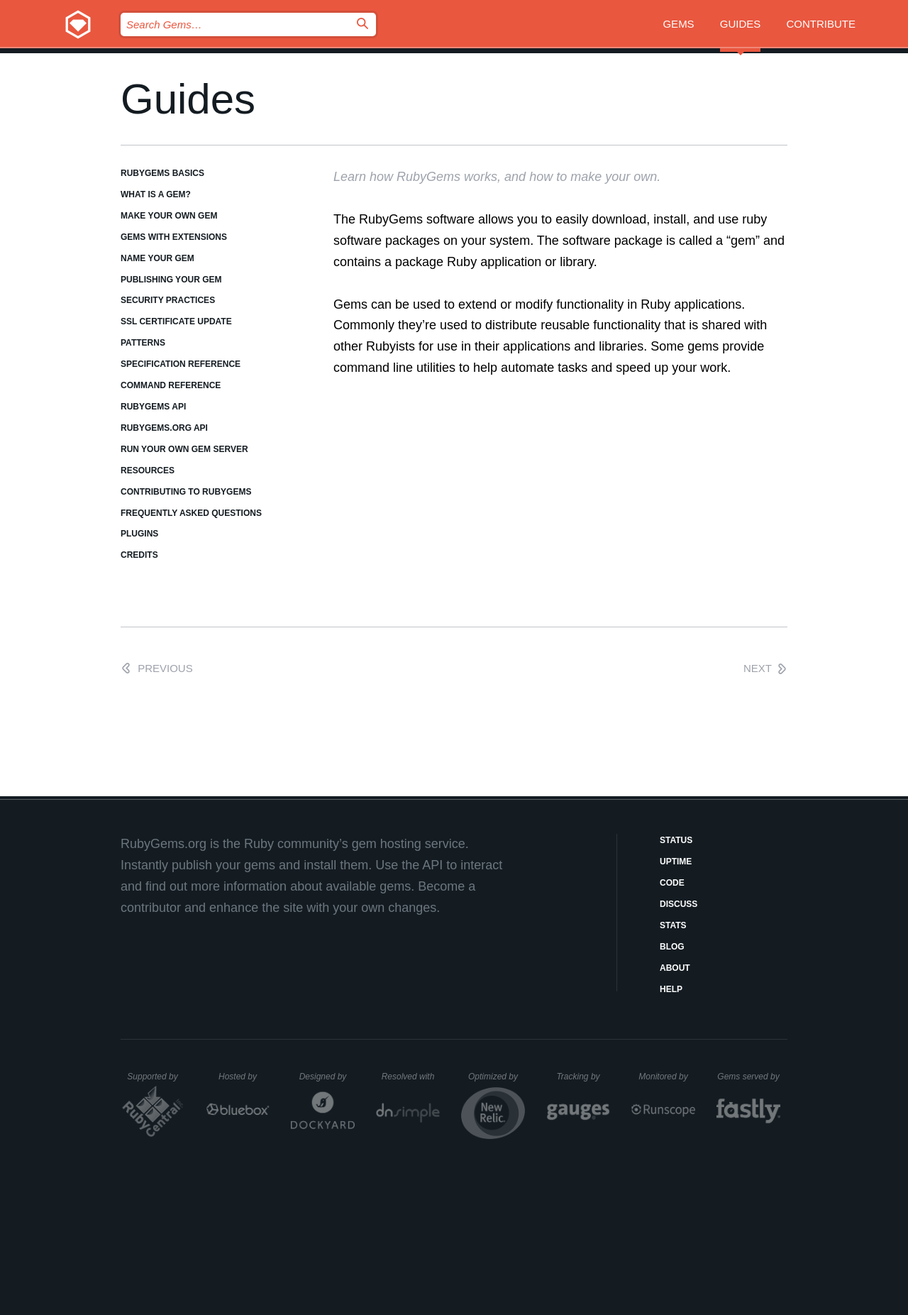
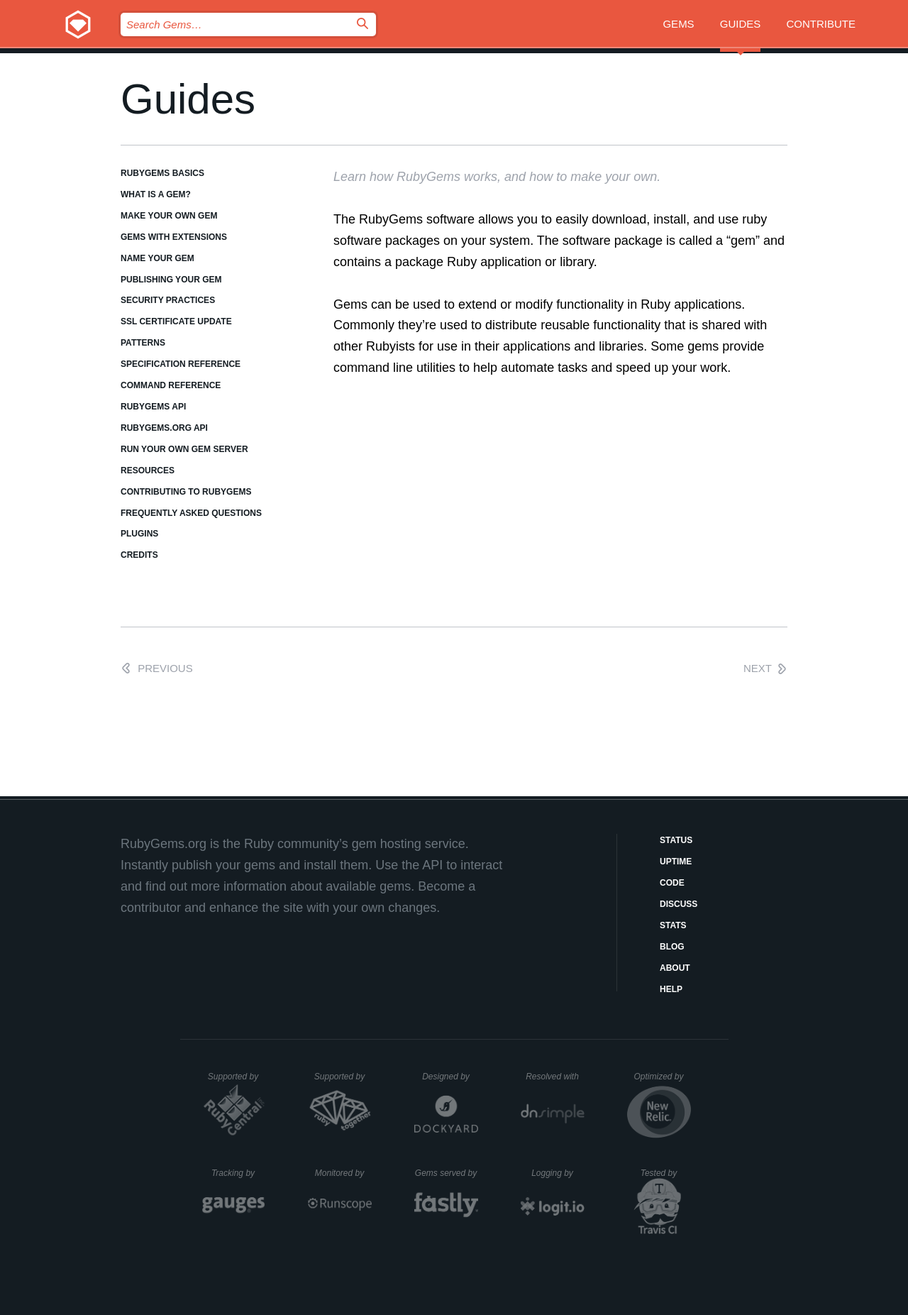
Before and after one commit to radar/guides, a Jekyll site: the page built from index.md, in a window 1280 px wide. Shown: the whole page at 71% size. Built offline with Jekyll 4.4.1, drawn with Linux system fonts in a browser that asks for light colours; nearby versions of some CDN libraries.

Commit message:
Update footer sponsers

```diff
--- a/_layouts/default.html
+++ b/_layouts/default.html
@@ -137,9 +137,9 @@
             Supported by
             <span class="t-hidden">Ruby Central</span>
           </a>
-          <a class="footer__sponsor" href="https://www.bluebox.net/" target="_blank">
-            Hosted by
-            <span class="t-hidden">Blue Box</span>
+          <a class="footer__sponsor" href="https://rubytogether.org/" target="_blank">
+            Supported by
+            <span class="t-hidden">Ruby Together</span>
           </a>
           <a class="footer__sponsor" href="http://dockyard.com/" target="_blank">
             Designed by
@@ -165,6 +165,14 @@
             Gems served by
             <span class="t-hidden">Fastly</span>
           </a>
+          <a class="footer__sponsor" href="https://logit.io/" target="_blank">
+            Logging by
+            <span class="t-hidden">Logit</span>
+          </a>
+          <a class="footer__sponsor" href="https://travis-ci.org/" target="_blank">
+            Tested by
+            <span class="t-hidden">Travis CI</span>
+          </a>
         </div>
       </div>
     </footer>
--- a/stylesheets/application.css
+++ b/stylesheets/application.css
@@ -341,7 +341,7 @@ pre {
     .footer__sponsors-wrap {
       margin-right: auto;
       margin-left: auto;
-      max-width: 940px; } }
+      max-width: 773px; } }
 
 .footer__sponsors {
   margin-right: auto;
@@ -380,47 +380,58 @@ pre {
   .footer__sponsor:focus {
     outline: none; }
   .footer__sponsor:nth-child(1) {
-    background-position: 0 20px; }
+    background-position: 0 4px; }
   @media (max-width: 579px) {
     .footer__sponsor:nth-child(odd) {
       margin-right: 18%; } }
   @media (min-width: 580px) {
-    .footer__sponsor:not(:last-child) {
-      margin-right: 30px; } }
+    .footer__sponsor {
+      margin:0 30px 36px 30px;
+    } }
  @media (max-width: 1039px) {
     .footer__sponsor {
       width: 100px; }
     .footer__sponsor:nth-child(2) {
-        background-position: 0 -84px; }
+      background-position: 0 -119px; }
     .footer__sponsor:nth-child(3) {
-        background-position: 0 -174px; }
+      background-position: 0 -232px; }
     .footer__sponsor:nth-child(4) {
-        background-position: 0 -264px; }
+      background-position: 0 -330px; }
     .footer__sponsor:nth-child(5) {
-        background-position: 0 -355px; }
+      background-position: 0 -419px; }
     .footer__sponsor:nth-child(6) {
-        background-position: 0 108px; }
+      background-position: 0 388px; }
     .footer__sponsor:nth-child(7) {
-        background-position: 0 -456px; }
+      background-position: 0 -526px; }
     .footer__sponsor:nth-child(8) {
-        background-position: 0 210px; } }
+      background-position: 0 492px; }
+    .footer__sponsor:nth-child(9) {
+      background-position: 0 294px; }
+    .footer__sponsor:nth-child(10) {
+      background-position: 0 148px; }
+    }
   @media (min-width: 1040px) {
     .footer__sponsor {
       width: 90px; }
     .footer__sponsor:nth-child(2) {
-        background-position: 0 -72px; }
+      background-position: 0 -105px; }
     .footer__sponsor:nth-child(3) {
-        background-position: 0 -153px; }
+      background-position: 0 -204px; }
     .footer__sponsor:nth-child(4) {
-        background-position: 0 -236px; }
+      background-position: 0 -291px; }
     .footer__sponsor:nth-child(5) {
-        background-position: 0 -314px; }
+      background-position: 0 -372px; }
     .footer__sponsor:nth-child(6) {
-        background-position: 0 100px; }
+      background-position: 0 354px; }
     .footer__sponsor:nth-child(7) {
-        background-position: 0 -409px; }
+      background-position: 0 -469px; }
     .footer__sponsor:nth-child(8) {
-        background-position: 0 192px; } }
+      background-position: 0 447px; }
+    .footer__sponsor:nth-child(9) {
+      background-position: 0 271px; }
+    .footer__sponsor:nth-child(10) {
+      background-position: 0 136px; }
+  }
 
 .footer__sponsor__logo {
   margin-top: 5px;
--- a/stylesheets/modules/_footer.scss
+++ b/stylesheets/modules/_footer.scss
@@ -103,9 +103,8 @@
     }
   }
   @media (min-width: 580px) {
-    &:not(:last-child) {
-      margin-right: 30px;
-    }
+    .footer__sponsor {
+      margin:0 30px 36px 30px; }
   }
   @media (max-width: 1039px) {
     width: 100px;
```
Also changed, not shown: images/sponsors.png. Lines whose indentation alone changed are shown as unchanged.
